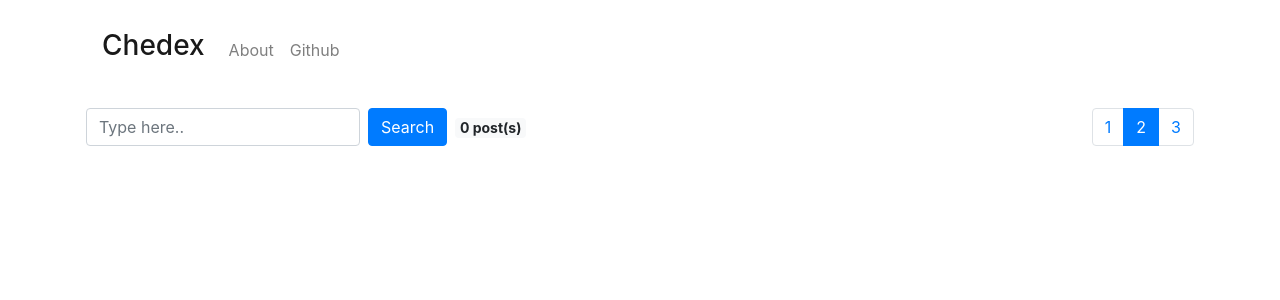
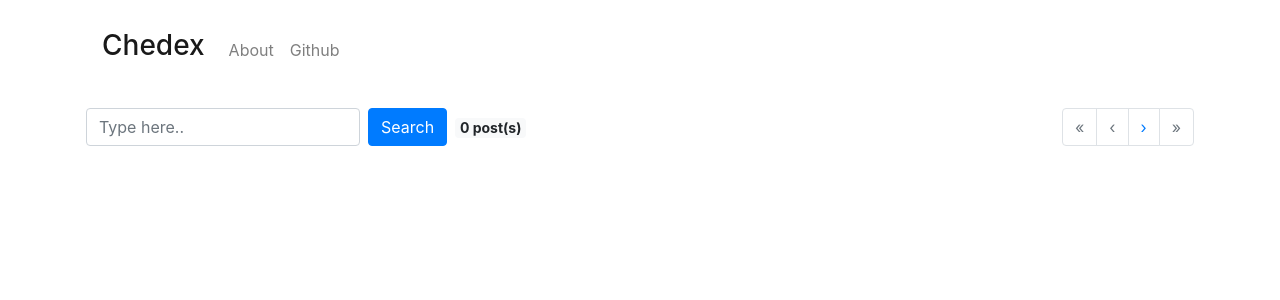
Before and after one commit to h4ck4life/chedex_react, a React (Create React App) app: page / in a window 1280 px wide. Shown: the top 300 px of the page. Built offline with nearby package versions, Linux system fonts and the light colour scheme.

Commit message:
First working version of next prev pagination. Fewh.

```diff
--- a/src/components/Post.js
+++ b/src/components/Post.js
@@ -19,6 +19,6 @@ export default (props) => (
         <span className="postDate">{props.date}</span>
       </div>
     </div>
-    <div dangerouslySetInnerHTML={createMarkup(props.content, props.keyword)} />
+    <div className="post" dangerouslySetInnerHTML={createMarkup(props.content, props.keyword)} />
   </div>
 );
--- a/src/pages/AboutPage.js
+++ b/src/pages/AboutPage.js
@@ -3,8 +3,29 @@ import { Container, Row, Col } from "react-bootstrap";
 
 export default (props) => (
   <Container className="mt-4 mb-3">
-    <Row>
-      <Col>Work in progress</Col>
+    <Row className="mb-3">
+      <Col>
+        <h5>What is Chedex</h5>
+        <p>lorem ipsum lorem ipsum lorem ipsum</p>
+      </Col>
+    </Row>
+    <Row className="mb-3">
+      <Col>
+        <h5>Why we build this</h5>
+        <p>lorem ipsum lorem ipsum lorem ipsum</p>
+      </Col>
+    </Row>
+    <Row className="mb-3">
+      <Col>
+        <h5>How does it work</h5>
+        <p>lorem ipsum lorem ipsum lorem ipsum</p>
+      </Col>
+    </Row>
+    <Row className="mb-3">
+      <Col>
+        <h5>Contact</h5>
+        <p>lorem ipsum lorem ipsum lorem ipsum</p>
+      </Col>
     </Row>
   </Container>
 );
--- a/src/pages/SearchPage.js
+++ b/src/pages/SearchPage.js
@@ -1,4 +1,4 @@
-import React, { useState } from "react";
+import React, { useState, useEffect } from "react";
 import {
   FormControl,
   ListGroup,
@@ -22,24 +22,71 @@ const ListItems = function (props) {
 };
 
 const SearchView = function (props) {
+
+  // Search results state
   const [keyword, setKeyword] = useState();
   const [results, setResults] = useState([]);
+  const [resultList, setResultList] = useState([]);
   const [count, setResultsCount] = useState(0);
   const [isLoading, setLoading] = useState(false);
 
-  let active = 2;
-  let items = [];
-  for (let number = 1; number <= 3; number++) {
-    items.push(
-      <Pagination.Item
-        onClick={() => console.log("alif")}
-        key={number}
-        active={number === active}
-      >
-        {number}
-      </Pagination.Item>
-    );
+  // Pagination state config
+  const [isPageFirstDisable, setIsPageFirstDisable] = useState(true);
+  const [isPagePrevDisable, setIsPagePrevDisable] = useState(true);
+  const [isPageNextDisable, setIsPageNextDisable] = useState(false);
+  const [isPageLastDisable, setIsPageLastDisable] = useState(true);
+  const [pageCurrentIndex, setPageCurrentIndex] = useState(10);
+
+  useEffect(() => {
+    //console.log('useEffect run');
+    setPageCurrentIndex(10);
+    setResultsCount(results.length || 0);
+    setPagination();
+  }, [results]);
+
+  const setPagination = function (nav) {
+    let postPerPage = 10;
+    if (results && results.length > 0) {
+      switch (nav) {
+        case 'next':
+          //console.log(`Next ${pageCurrentIndex} - ${pageCurrentIndex + postPerPage}`);
+          let pageListNext = results.slice(pageCurrentIndex, pageCurrentIndex + postPerPage);
+          setResultList(pageListNext);
+          setIsPagePrevDisable(false);
+          if (pageCurrentIndex === (Math.floor(results.length / postPerPage) * 10)) {
+            setIsPageNextDisable(true);
+          } else {
+            setPageCurrentIndex(pageCurrentIndex + postPerPage);
           }
+          break;
+        case 'prev':
+          //console.log(`Prev ${pageCurrentIndex - postPerPage} - ${pageCurrentIndex}`);
+          let pageListPrev = results.slice(pageCurrentIndex - postPerPage, pageCurrentIndex);
+          //setPageCeilingIndex(pageCeilingIndex - postPerPage);
+          setResultList(pageListPrev);
+          setIsPageNextDisable(false);
+          if (pageCurrentIndex === postPerPage) {
+            setIsPagePrevDisable(true);
+          } else {
+            setPageCurrentIndex(pageCurrentIndex - postPerPage);
+          }
+          break;
+        default:
+          //console.log(`Default ${pageCurrentIndex} - ${postPerPage}`);
+          let pageListDefault = results.slice(0, postPerPage);
+          //setPageCurrentIndex(pageCurrentIndex + postPerPage);
+          setResultList(pageListDefault);
+          setIsPagePrevDisable(true);
+          setIsPageNextDisable(false);
+          break;
+      }
+
+    } else {
+      //console.log(results.length);
+      setResultList([]);
+    }
+  }
+
   return (
     <div>
       <div className="row d-flex mt-4 mb-3">
@@ -66,14 +113,13 @@ const SearchView = function (props) {
                 type="submit"
                 disabled={isLoading}
                 onClick={(e) => {
-              if (keyword !== undefined && keyword.length > 3 && keyword.trim() !== "") {
+                  if (keyword !== undefined && keyword.length > 2 && keyword.trim() !== "") {
                     setLoading(true);
                     fetch(`https://chedex.herokuapp.com/search/${keyword}`)
                       .then(res => res.json())
                       .then(
                         (result) => {
                           setResults(result);
-                      setResultsCount(result.length || 0);
                           setLoading(false);
                         },
                         (error) => {
@@ -81,7 +127,7 @@ const SearchView = function (props) {
                           setLoading(false);
                         }
                       )
-              } else{
+                  } else {
                     setResults([]);
                     setResultsCount(0);
                   }
@@ -92,14 +138,20 @@ const SearchView = function (props) {
             <Badge variant="light"><span className="count">{count} post(s)</span></Badge>
           </div>
         </div>
-        <div className="col-md-3 d-flex flex-row-reverse">
+        <div className="col-md-3 d-flex align-items-baseline flex-row-reverse">
           <Pagination className="d-flex align-items-baseline mb-0">
-            {items}
+            <Pagination.First disabled={isPageFirstDisable} onClick={setPagination} />
+            <Pagination.Prev disabled={isPagePrevDisable} onClick={() => { setPagination('prev') }} />
+            <Pagination.Next disabled={isPageNextDisable} onClick={() => { setPagination('next') }} />
+            <Pagination.Last disabled={isPageLastDisable} onClick={setPagination} />
           </Pagination>
+          {/* <div className="d-flex mr-2 pageInfo">
+            {pageCurrentIndex} to {pageCeilingIndex}
+          </div> */}
         </div>
       </div>
       <ListGroup>
-        <ListItems keyword={keyword} results={results} />
+        <ListItems keyword={keyword} results={resultList} />
       </ListGroup>
     </div>
   );
--- a/src/styles.css
+++ b/src/styles.css
@@ -19,6 +19,15 @@ body {
   font-size: 14px;
 }
 
+.post {
+  line-height: 1.7;
+}
+
+.pageInfo {
+  font-size: 14px;
+  color: grey;
+}
+
 @media only screen and (max-width: 768px) {
   .btnSearch {
     margin-left: 0 !important;
```
Also changed, not shown: public/index.html (+0 -19 lines). Lines whose indentation alone changed are shown as unchanged.
